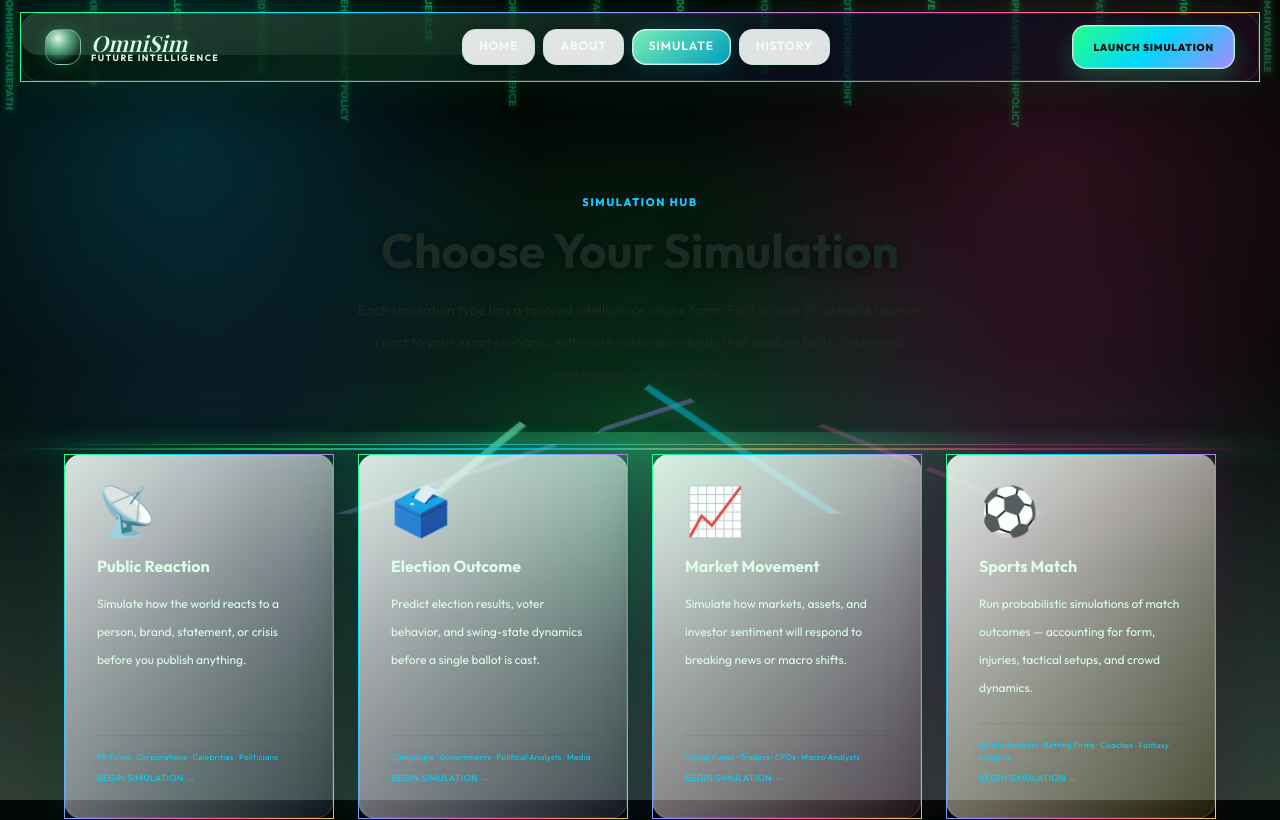
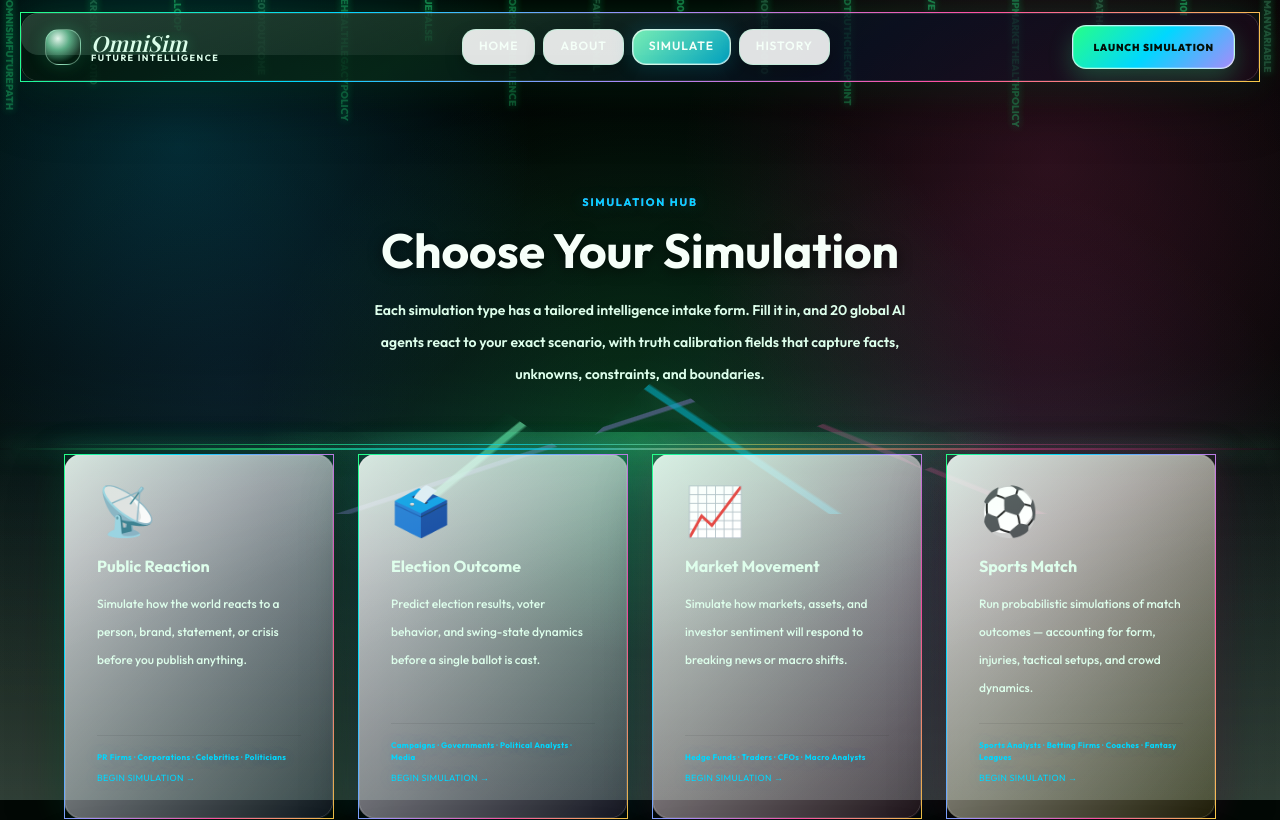
Before and after one commit to jayblast-spec/omnisim, a Next.js app: page /simulate in a window 1280 px wide. Shown: the top 820 px of the page. Built offline with nearby package versions, Linux system fonts and the light colour scheme.

Commit message:
Make Simulate hub intro and cards readable

```diff
--- a/app/simulate/page.tsx
+++ b/app/simulate/page.tsx
@@ -13,10 +13,10 @@ export default function SimulatePage() {
       <div className="mx-auto max-w-6xl">
         <div className="mb-16 text-center">
           <p className="section-label">SIMULATION HUB</p>
-          <h1 className="mt-4 font-orbitron text-4xl font-black text-white md:text-5xl">
+          <h1 className="page-heading mt-4 font-orbitron text-4xl font-black md:text-5xl">
             Choose Your Simulation
           </h1>
-          <p className="mx-auto mt-5 max-w-xl text-sm leading-8 text-white/40">
+          <p className="page-copy mx-auto mt-5 max-w-xl text-sm font-semibold leading-8">
             Each simulation type has a tailored intelligence intake form. Fill it in, and 20 global AI agents react to your exact scenario, with truth calibration fields that capture facts, unknowns, constraints, and boundaries.
           </p>
         </div>
@@ -30,13 +30,13 @@ export default function SimulatePage() {
             >
               <div className="text-5xl">{sim.icon}</div>
               <div className="flex-1">
-                <p className="font-orbitron text-base font-bold text-white group-hover:text-[#00F5FF] transition-colors">
+                <p className="font-orbitron text-base font-bold transition-colors" style={{ color: "#F6FFF9" }}>
                   {sim.title}
                 </p>
-                <p className="mt-3 text-xs leading-7 text-white/35">{sim.description}</p>
+                <p className="mt-3 text-xs font-medium leading-7" style={{ color: "#DDFEEB" }}>{sim.description}</p>
               </div>
               <div className="border-t border-white/5 pt-4">
-                <p className="font-orbitron text-[8px] tracking-widest text-white/20">
+                <p className="font-orbitron text-[8px] font-bold tracking-widest" style={{ color: "#BCEFD2" }}>
                   {sim.usedBy}
                 </p>
                 <p className="mt-2 font-orbitron text-[9px] tracking-widest text-[#00F5FF]">
```
